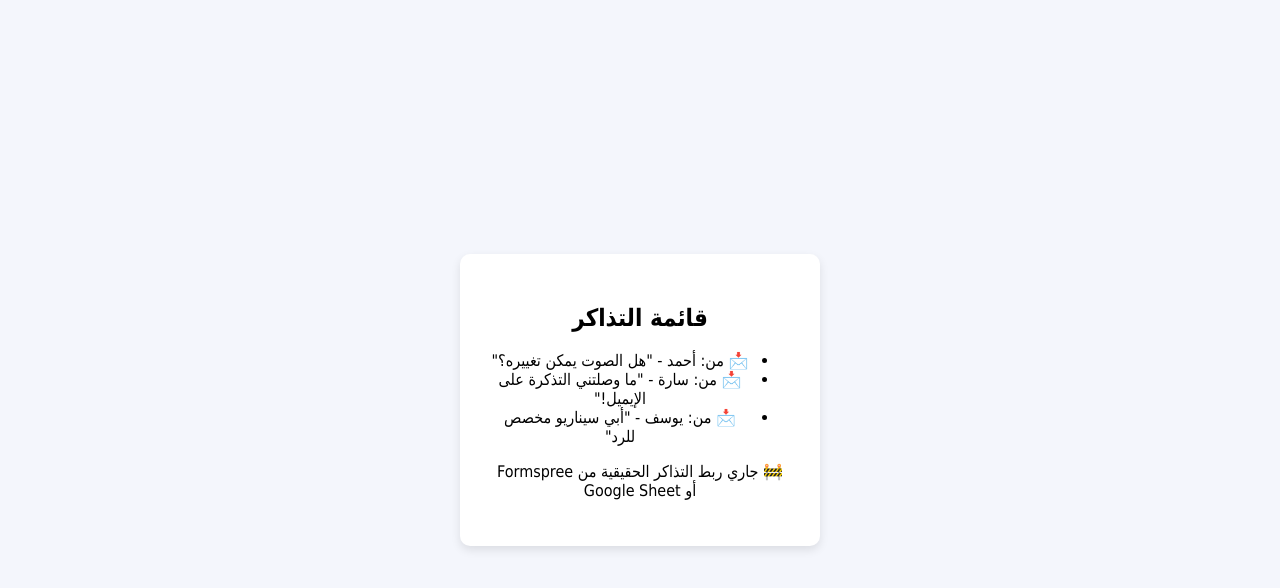
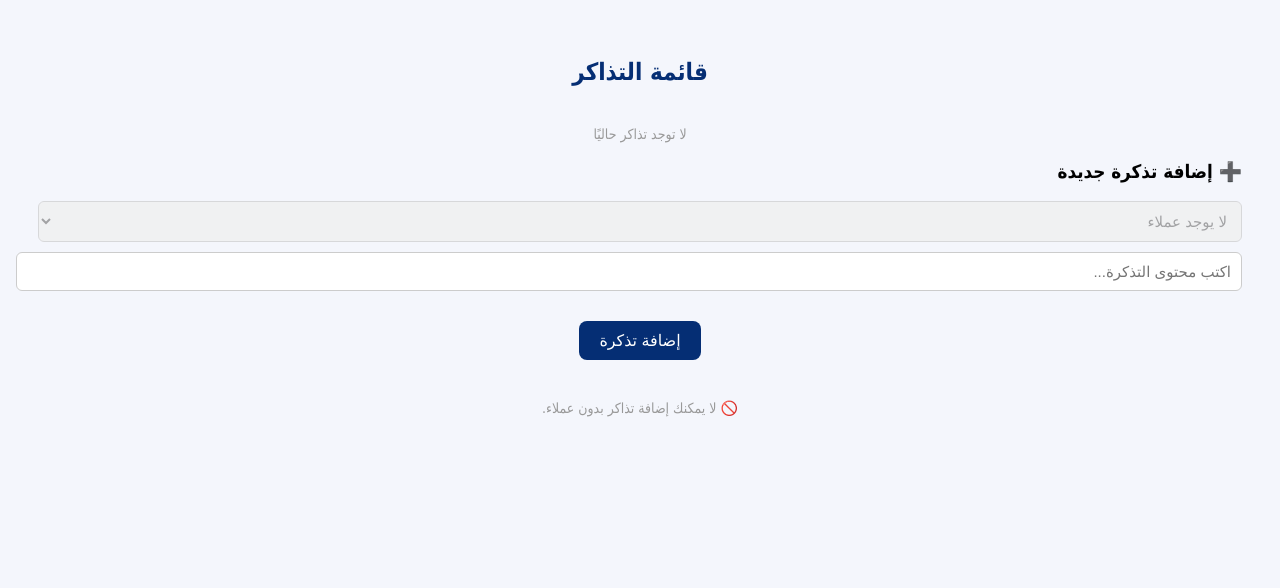
Before and after one commit to ALHARBI9ELHAM/mujeebAi-admin, a plain HTML site: page tickets.html in a window 1280 px wide. Drawn offline with Linux system fonts and the light colour scheme.

Commit message:
tickets.html

```diff
--- a/tickets.html
+++ b/tickets.html
@@ -2,18 +2,133 @@
 <html lang="ar" dir="rtl">
 <head>
   <meta charset="UTF-8" />
-  <title>التذاكر - مُجيب AI</title>
-  <link rel="stylesheet" href="styles/style.css" />
+  <meta name="viewport" content="width=device-width, initial-scale=1.0" />
+  <title>قائمة التذاكر - مُجيب AI</title>
+  <style>
+    body {
+      background-color: #f4f6fc;
+      font-family: Tahoma, sans-serif;
+      padding: 30px;
+    }
+    h2 {
+      text-align: center;
+      color: #052e74;
+      margin-bottom: 30px;
+    }
+    .ticket {
+      background: white;
+      padding: 20px;
+      border-radius: 10px;
+      box-shadow: 0 4px 12px rgba(0,0,0,0.05);
+      margin-bottom: 15px;
+    }
+    .ticket strong {
+      color: #052e74;
+      font-size: 16px;
+    }
+    .ticket p {
+      margin: 5px 0 0;
+      color: #555;
+    }
+    .note {
+      text-align: center;
+      margin-top: 40px;
+      color: #999;
+      font-size: 14px;
+    }
+    .add-ticket {
+      background-color: #052e74;
+      color: white;
+      border: none;
+      padding: 10px 20px;
+      border-radius: 8px;
+      font-size: 16px;
+      cursor: pointer;
+      display: block;
+      margin: 20px auto;
+    }
+    select, input {
+      width: 100%;
+      margin-bottom: 10px;
+      padding: 10px;
+      border-radius: 6px;
+      border: 1px solid #ccc;
+      font-size: 15px;
+    }
+  </style>
 </head>
 <body>
-  <div class="login-box">
-    <h2>قائمة التذاكر</h2>
-    <ul>
-      <li>📩 من: أحمد - "هل الصوت يمكن تغييره؟"</li>
-      <li>📩 من: سارة - "ما وصلتني التذكرة على الإيميل!"</li>
-      <li>📩 من: يوسف - "أبي سيناريو مخصص للرد"</li>
-    </ul>
-    <p>🚧 جاري ربط التذاكر الحقيقية من Formspree أو Google Sheet</p>
-  </div>
+  <h2>قائمة التذاكر</h2>
+
+  <div id="ticketsList"></div>
+
+  <h3>➕ إضافة تذكرة جديدة</h3>
+  <select id="clientSelect"></select>
+  <input type="text" id="ticketMessage" placeholder="اكتب محتوى التذكرة..." />
+  <button class="add-ticket" onclick="addTicket()">إضافة تذكرة</button>
+
+  <div class="note" id="note"></div>
+
+  <script>
+    const clients = JSON.parse(localStorage.getItem("clients")) || [];
+    const tickets = JSON.parse(localStorage.getItem("tickets")) || [];
+
+    function renderClients() {
+      const select = document.getElementById("clientSelect");
+      select.innerHTML = "";
+      if (clients.length === 0) {
+        select.innerHTML = "<option>لا يوجد عملاء</option>";
+        select.disabled = true;
+        document.getElementById("note").textContent = "🚫 لا يمكنك إضافة تذاكر بدون عملاء.";
+      } else {
+        clients.forEach(client => {
+          const option = document.createElement("option");
+          option.value = client.id;
+          option.textContent = client.name;
+          select.appendChild(option);
+        });
+      }
+    }
+
+    function renderTickets() {
+      const list = document.getElementById("ticketsList");
+      list.innerHTML = "";
+      if (tickets.length === 0) {
+        list.innerHTML = "<div class='note'>لا توجد تذاكر حاليًا</div>";
+      } else {
+        tickets.forEach(ticket => {
+          const client = clients.find(c => c.id === ticket.clientId);
+          const div = document.createElement("div");
+          div.className = "ticket";
+          div.innerHTML = `<strong>📩 من: ${client ? client.name : "مجهول"}</strong><p>"${ticket.message}"</p>`;
+          list.appendChild(div);
+        });
+      }
+    }
+
+    function addTicket() {
+      const clientId = parseInt(document.getElementById("clientSelect").value);
+      const message = document.getElementById("ticketMessage").value.trim();
+
+      if (!message || isNaN(clientId)) {
+        alert("يرجى كتابة الرسالة واختيار عميل.");
+        return;
+      }
+
+      const newTicket = {
+        id: Date.now(),
+        clientId: clientId,
+        message: message
+      };
+
+      tickets.push(newTicket);
+      localStorage.setItem("tickets", JSON.stringify(tickets));
+      document.getElementById("ticketMessage").value = "";
+      renderTickets();
+    }
+
+    renderClients();
+    renderTickets();
+  </script>
 </body>
 </html>
```
